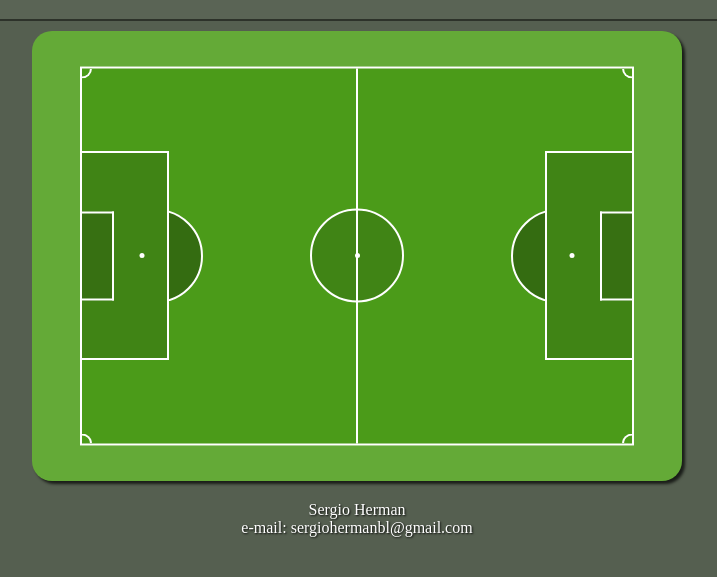
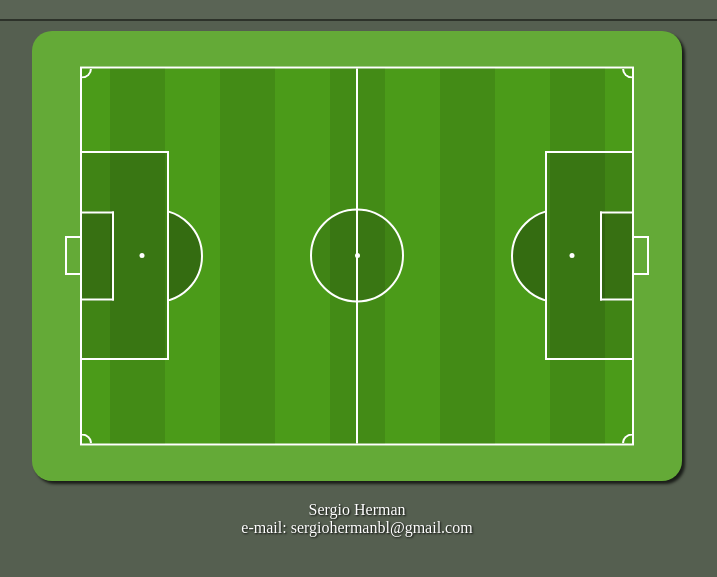
Before and after one commit to sergioherman/Campo-de-Futebol, a plain HTML site: page Index.html in a window 1280 px wide. Shown: the part 69-646 px from the top of the page, without its empty margins (283-1000 px from the left). Drawn offline with Linux system fonts and the light colour scheme.

Commit message:
Inserido gol e listras

```diff
--- a/Index.html
+++ b/Index.html
@@ -12,13 +12,20 @@
     </header>
     <section id="areaverde">
         <div id="linhaexterna">
+            <div id="listra1"></div>
+            <div id="listra2"></div>
+            <div id="listra3"></div>
+            <div id="listra4"></div>
+            <div id="listra5"></div>
             <div id="corneresqtop"></div>
             <div id="corneresqbot"></div>
             <div id="cornerdirtop"></div>
             <div id="cornerdirbot"></div>
             <div id="campoesq">
                 <div id="grandeareaesq">
-                    <div id="pequenaareaesq"></div>
+                    <div id="pequenaareaesq">
+                        <div id="golesq"></div>
+                    </div>
                 </div>
                 <div id="meialuaesq"></div>
             </div>
@@ -34,7 +41,9 @@
             <div id="campodir">
                 <div id="meialuadir"></div>
                 <div id="grandeareadir">
-                    <div id="pequenaareadir"></div>
+                    <div id="pequenaareadir">
+                        <div id="goldir"></div>
+                    </div>
                 </div>
 
             </div>
--- a/estilo.css
+++ b/estilo.css
@@ -230,6 +230,60 @@ header#cabecalho{
     bottom: 0px;
     right: 0px;
 }
+#golesq{
+    width: 15px;
+    height: 35px;
+    border: solid white 2px;
+    position: absolute;
+    border-right: hidden;
+    top: 50%;
+    transform: translate(-100%,-50%);
+}
+#goldir{
+    width: 15px;
+    height: 35px;
+    border: solid white 2px;
+    position: absolute;
+    border-left: hidden;
+    top: 50%;
+    left: 100%;
+    transform: translate(0%,-50%);
+}
+#listra1{
+    width: 10%;
+    height: 375px;
+    background-color: rgba(0, 0, 0, .1);
+    position: absolute;
+    left: 5%;
+}
+#listra2{
+    width: 10%;
+    height: 375px;
+    background-color: rgba(0, 0, 0, .1);
+    position: absolute;
+    left: 25%;
+}
+#listra3{
+    width: 10%;
+    height: 375px;
+    background-color: rgba(0, 0, 0, .1);
+    position: absolute;
+    left: 45%;
+}
+#listra4{
+    width: 10%;
+    height: 375px;
+    background-color: rgba(0, 0, 0, .1);
+    position: absolute;
+    left: 65%;
+}
+#listra5{
+    width: 10%;
+    height: 375px;
+    background-color: rgba(0, 0, 0, .1);
+    position: absolute;
+    left: 85%;
+}
 footer{
     padding: 20px;
     text-align: center;
```
